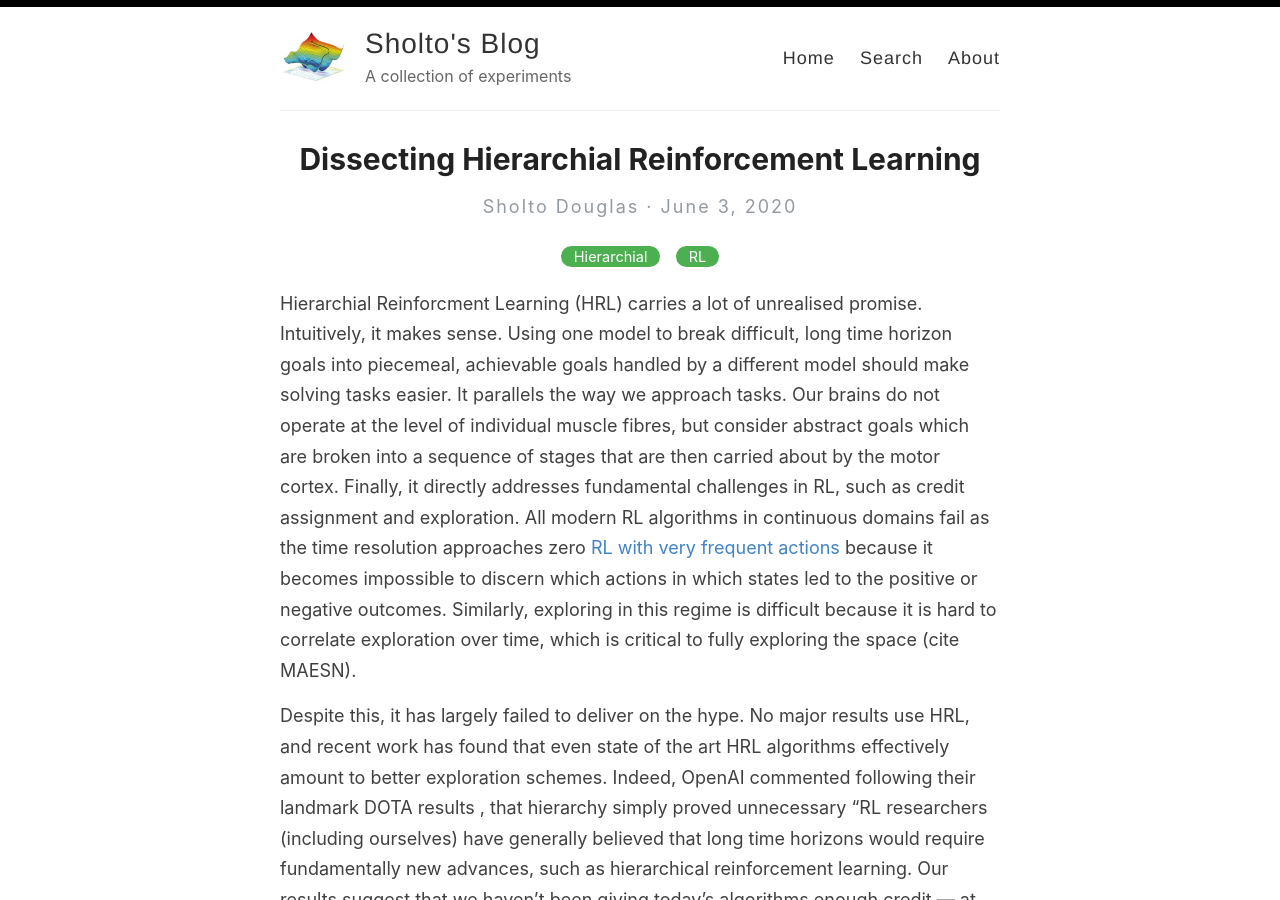
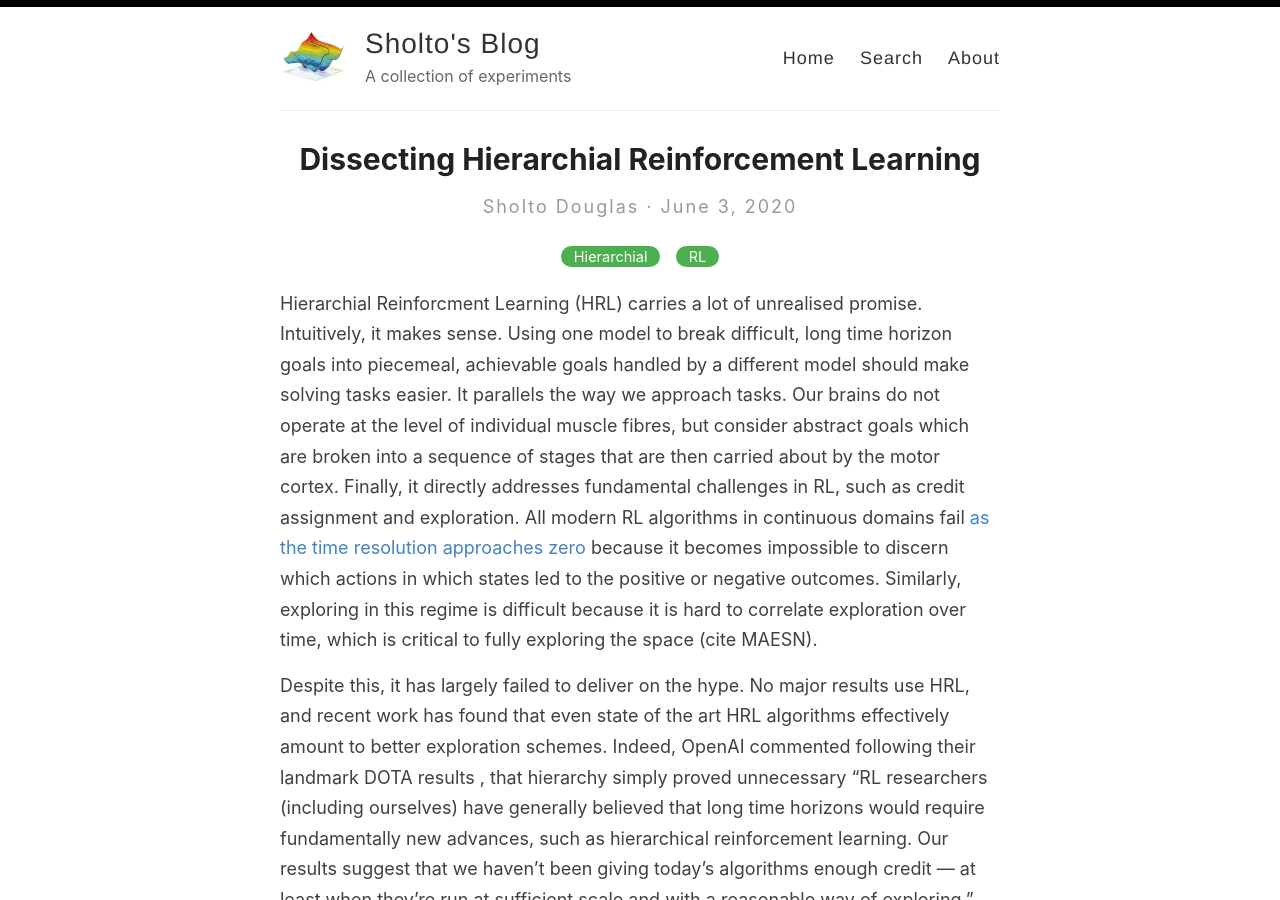
Before and after one commit to sholtodouglas/sholtodouglas.github.io, a Jekyll site: the page built from _posts/2020-06-03-Dissecting_Hierarchial_RL.md, in a window 1280 px wide and 900 px high. Built offline with Jekyll 4.4.1, drawn with Linux system fonts in a browser that asks for light colours.

Commit message:
Update 2020-06-03-Dissecting_Hierarchial_RL.md

```diff
--- a/_posts/2020-06-03-Dissecting_Hierarchial_RL.md
+++ b/_posts/2020-06-03-Dissecting_Hierarchial_RL.md
@@ -5,7 +5,7 @@
 img: images/lin_reps/hierarchy_header.png
 ---
 
-Hierarchial Reinforcment Learning (HRL) carries a lot of unrealised promise. Intuitively, it makes sense. Using one model to break difficult, long time horizon goals into piecemeal, achievable goals handled by a different model should make solving tasks easier. It parallels the way we approach tasks. Our brains do not operate at the level of individual muscle fibres, but consider abstract goals which are broken into a sequence of stages that are then carried about by the motor cortex. Finally, it directly addresses fundamental challenges in RL, such as credit assignment and exploration. All modern RL algorithms in continuous domains fail as the time resolution approaches zero [RL with very frequent actions](https://openai.com/blog/ingredients-for-robotics-research/) because it becomes impossible to discern which actions in which states led to the positive or negative outcomes. Similarly, exploring in this regime is difficult because it is hard to correlate exploration over time, which is critical to fully exploring the space (cite MAESN).
+Hierarchial Reinforcment Learning (HRL) carries a lot of unrealised promise. Intuitively, it makes sense. Using one model to break difficult, long time horizon goals into piecemeal, achievable goals handled by a different model should make solving tasks easier. It parallels the way we approach tasks. Our brains do not operate at the level of individual muscle fibres, but consider abstract goals which are broken into a sequence of stages that are then carried about by the motor cortex. Finally, it directly addresses fundamental challenges in RL, such as credit assignment and exploration. All modern RL algorithms in continuous domains fail [as the time resolution approaches zero](https://openai.com/blog/ingredients-for-robotics-research/) because it becomes impossible to discern which actions in which states led to the positive or negative outcomes. Similarly, exploring in this regime is difficult because it is hard to correlate exploration over time, which is critical to fully exploring the space (cite MAESN).
 
 Despite this, it has largely failed to deliver on the hype. No major results use HRL, and recent work has found that even state of the art HRL algorithms effectively amount to better exploration schemes. Indeed, OpenAI commented following their landmark DOTA results , that hierarchy simply proved unnecessary  "RL researchers (including ourselves) have generally believed that long time horizons would require fundamentally new advances, such as hierarchical reinforcement learning. Our results suggest that we haven’t been giving today’s algorithms enough credit — at least when they’re run at sufficient scale and with a reasonable way of exploring."
 
```
